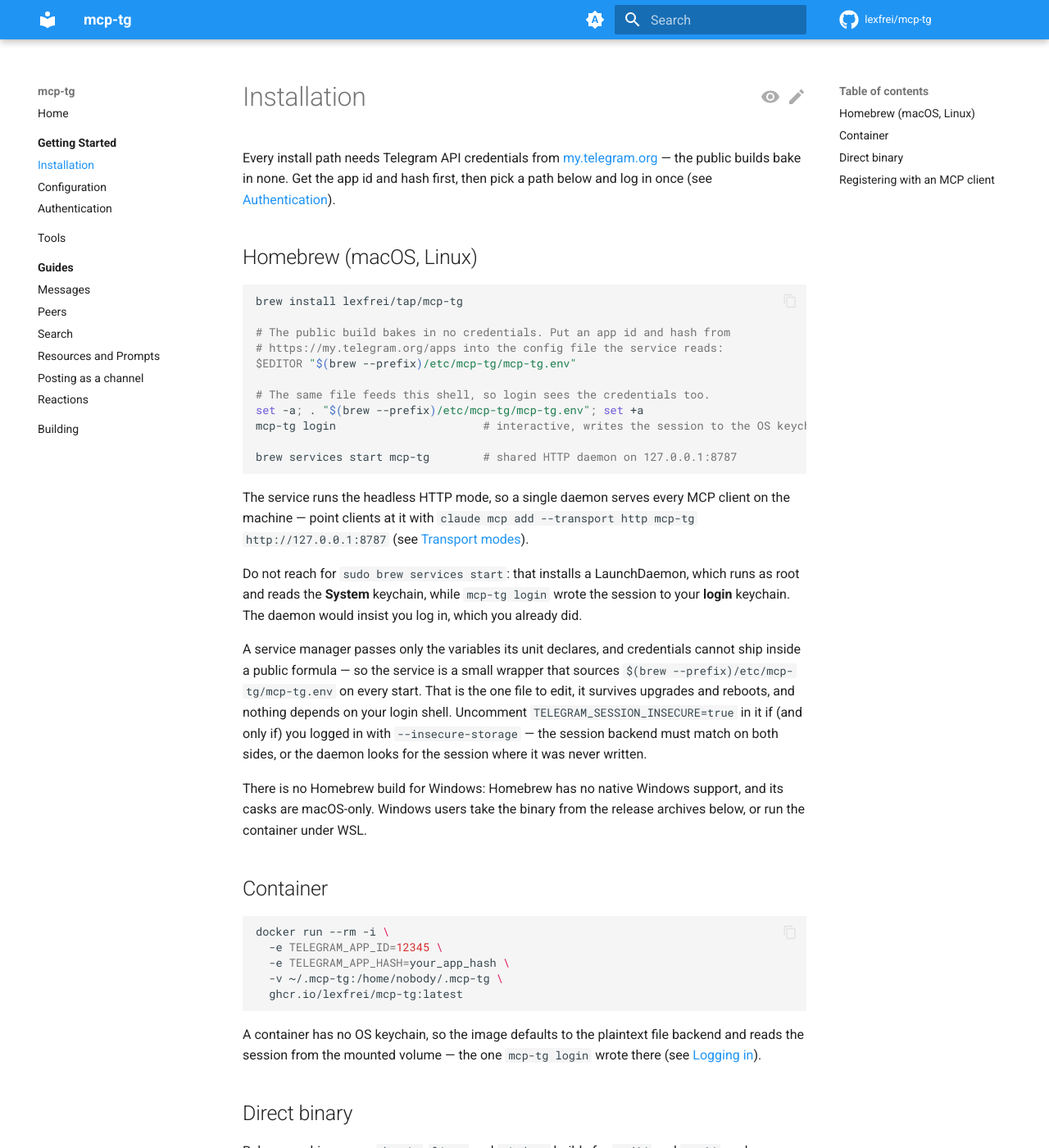
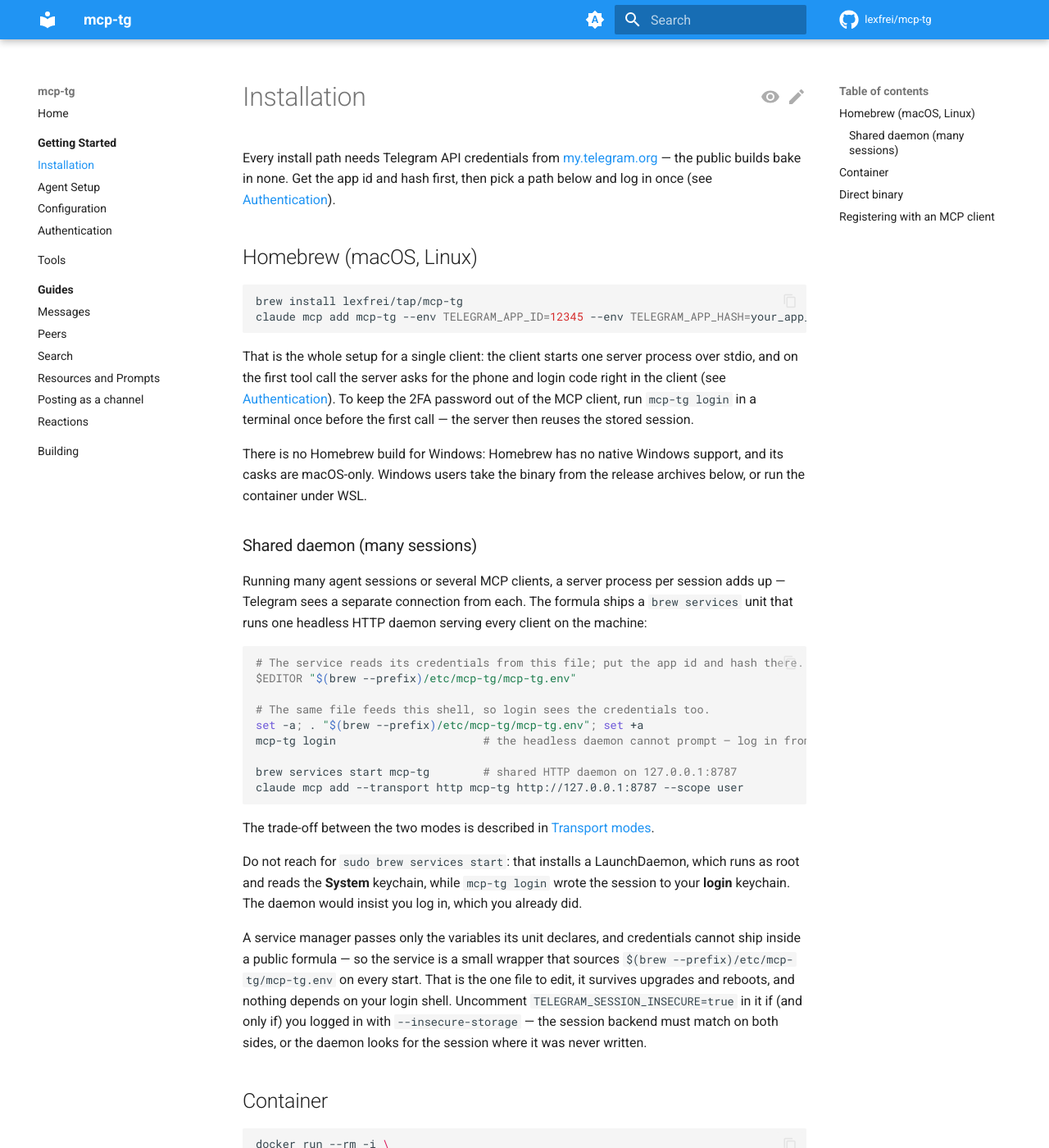
Before and after one commit to lexfrei/mcp-tg, an MkDocs documentation site: the page built from docs/getting-started/installation.md, in a window 1280 px wide and 1400 px high. Shown: the whole window at 82% size. Built offline with MkDocs 1.6.1 and Material for MkDocs 9.7.7, drawn with Linux system fonts in a browser that asks for light colours; comment, search, counter and statistics services are not loaded; some of the changed text lies outside the part shown.

Commit message:
docs(install): lead with two-command setup and add agent setup page (#135)
The quickstart and the Homebrew section led with the hardest path:
env file editing, terminal login and brew services before the reader
learned that a single client needs none of it. Lead with
brew install + claude mcp add --env instead — first-call elicitation
handles the login — and move the shared daemon under its own heading
as the many-sessions option.

Add a page written for AI agents so a user can hand setup
over entirely: credential retrieval from my.telegram.org, mode choice,
and which steps only the human can perform.

Assisted-By: Claude <noreply@anthropic.com>

Signed-off-by: Aleksei Sviridkin <f@lex.la>

````diff
--- a/docs/getting-started/installation.md
+++ b/docs/getting-started/installation.md
@@ -6,25 +6,34 @@ Every install path needs Telegram API credentials from [my.telegram.org](https:/
 
 ```bash
 brew install lexfrei/tap/mcp-tg
+claude mcp add mcp-tg --env TELEGRAM_APP_ID=12345 --env TELEGRAM_APP_HASH=your_app_hash -- mcp-tg
+```
 
-# The public build bakes in no credentials. Put an app id and hash from
-# https://my.telegram.org/apps into the config file the service reads:
+That is the whole setup for a single client: the client starts one server process over stdio, and on the first tool call the server asks for the phone and login code right in the client (see [Authentication](authentication.md)). To keep the 2FA password out of the MCP client, run `mcp-tg login` in a terminal once before the first call — the server then reuses the stored session.
+
+There is no Homebrew build for Windows: Homebrew has no native Windows support, and its casks are macOS-only. Windows users take the binary from the release archives below, or run the container under WSL.
+
+### Shared daemon (many sessions)
+
+Running many agent sessions or several MCP clients, a server process per session adds up — Telegram sees a separate connection from each. The formula ships a `brew services` unit that runs one headless HTTP daemon serving every client on the machine:
+
+```bash
+# The service reads its credentials from this file; put the app id and hash there.
 $EDITOR "$(brew --prefix)/etc/mcp-tg/mcp-tg.env"
 
 # The same file feeds this shell, so login sees the credentials too.
 set -a; . "$(brew --prefix)/etc/mcp-tg/mcp-tg.env"; set +a
-mcp-tg login                      # interactive, writes the session to the OS keychain
+mcp-tg login                      # the headless daemon cannot prompt — log in from the terminal
 
 brew services start mcp-tg        # shared HTTP daemon on 127.0.0.1:8787
+claude mcp add --transport http mcp-tg http://127.0.0.1:8787 --scope user
 ```
 
-The service runs the headless HTTP mode, so a single daemon serves every MCP client on the machine — point clients at it with `claude mcp add --transport http mcp-tg http://127.0.0.1:8787` (see [Transport modes](../building.md#transport-modes)).
+The trade-off between the two modes is described in [Transport modes](../building.md#transport-modes).
 
 Do not reach for `sudo brew services start`: that installs a LaunchDaemon, which runs as root and reads the **System** keychain, while `mcp-tg login` wrote the session to your **login** keychain. The daemon would insist you log in, which you already did.
 
 A service manager passes only the variables its unit declares, and credentials cannot ship inside a public formula — so the service is a small wrapper that sources `$(brew --prefix)/etc/mcp-tg/mcp-tg.env` on every start. That is the one file to edit, it survives upgrades and reboots, and nothing depends on your login shell. Uncomment `TELEGRAM_SESSION_INSECURE=true` in it if (and only if) you logged in with `--insecure-storage` — the session backend must match on both sides, or the daemon looks for the session where it was never written.
-
-There is no Homebrew build for Windows: Homebrew has no native Windows support, and its casks are macOS-only. Windows users take the binary from the release archives below, or run the container under WSL.
 
 ## Container
 
@@ -50,7 +59,7 @@ export TELEGRAM_APP_HASH=your_app_hash
 
 ## Registering with an MCP client
 
-With Claude Code, over stdio via the container:
+The Homebrew paths above already register the server. For the container image, register the same `docker run` command over stdio:
 
 ```bash
 claude mcp add mcp-tg -- docker run --rm -i \
@@ -60,10 +69,4 @@ claude mcp add mcp-tg -- docker run --rm -i \
   ghcr.io/lexfrei/mcp-tg:latest
 ```
 
-Or point every client at one already-running HTTP daemon instead of spawning a process each:
-
-```bash
-claude mcp add --transport http mcp-tg http://127.0.0.1:8787 --scope user
-```
-
-The trade-off between the two is described in [Transport modes](../building.md#transport-modes).
+For a direct binary, `claude mcp add mcp-tg --env TELEGRAM_APP_ID=12345 --env TELEGRAM_APP_HASH=your_app_hash -- /path/to/mcp-tg` works the same way.
--- a/mkdocs.yml
+++ b/mkdocs.yml
@@ -165,6 +165,7 @@ nav:
   - Getting Started:
       - getting-started/index.md
       - Installation: getting-started/installation.md
+      - Agent Setup: getting-started/agent-setup.md
       - Configuration: getting-started/configuration.md
       - Authentication: getting-started/authentication.md
   - Tools: tools.md
````
Also changed, not shown: README.md (+7 -11 lines), docs/getting-started/agent-setup.md (added, +80 -0 lines), docs/getting-started/index.md (+13 -6 lines).
